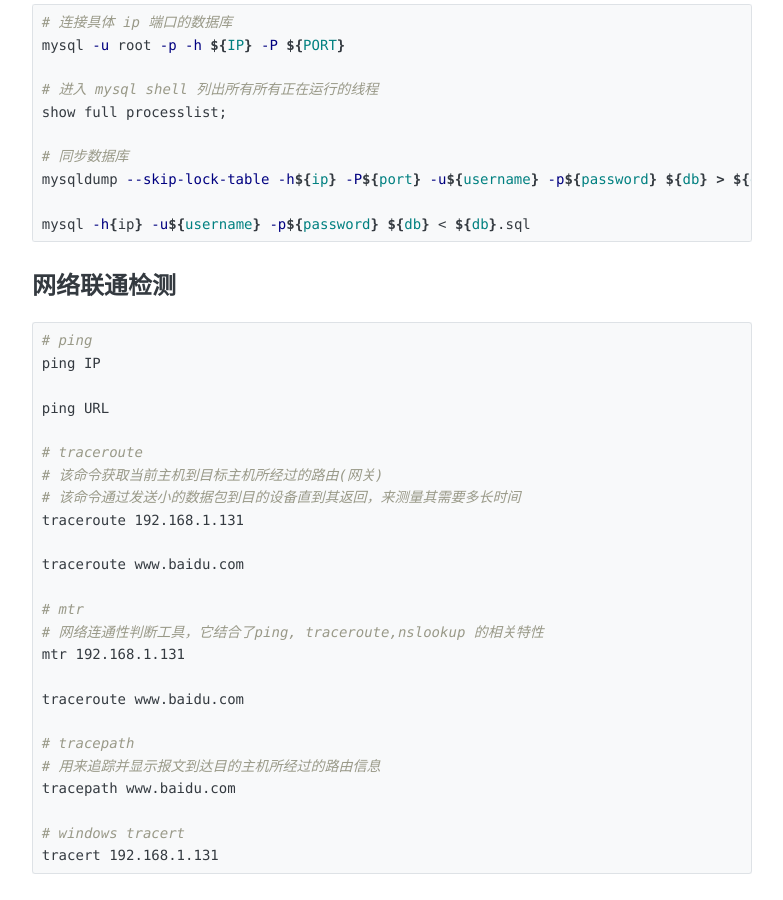
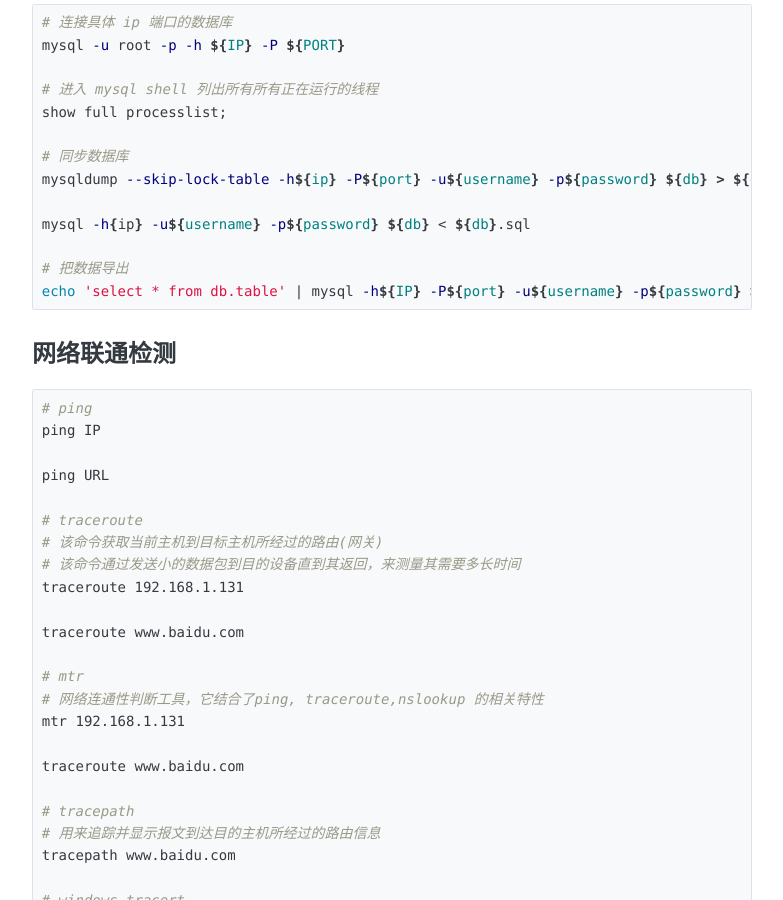
Before and after one commit to funkyLover/blog, a Jekyll site: the page built from posts/_posts/2020-04-07-linux-cli.md, in a window 1280 px wide and 900 px high, scrolled down 1553 px. Shown: the whole window, without its empty margins (248-1031 px from the left). Built offline with Jekyll 4.4.1, drawn with Linux system fonts in a browser that asks for light colours; comment, search, counter and statistics services are not loaded.

Commit message:
update note;

````diff
--- a/posts/_posts/2020-04-07-linux-cli.md
+++ b/posts/_posts/2020-04-07-linux-cli.md
@@ -80,6 +80,9 @@ show full processlist;
 mysqldump --skip-lock-table -h${ip} -P${port} -u${username} -p${password} ${db} > ${db}.sql
 
 mysql -h{ip} -u${username} -p${password} ${db} < ${db}.sql
+
+# 把数据导出
+echo 'select * from db.table' | mysql -h${IP} -P${port} -u${username} -p${password} > data.txt
 ```
 
 ## 网络联通检测
````
